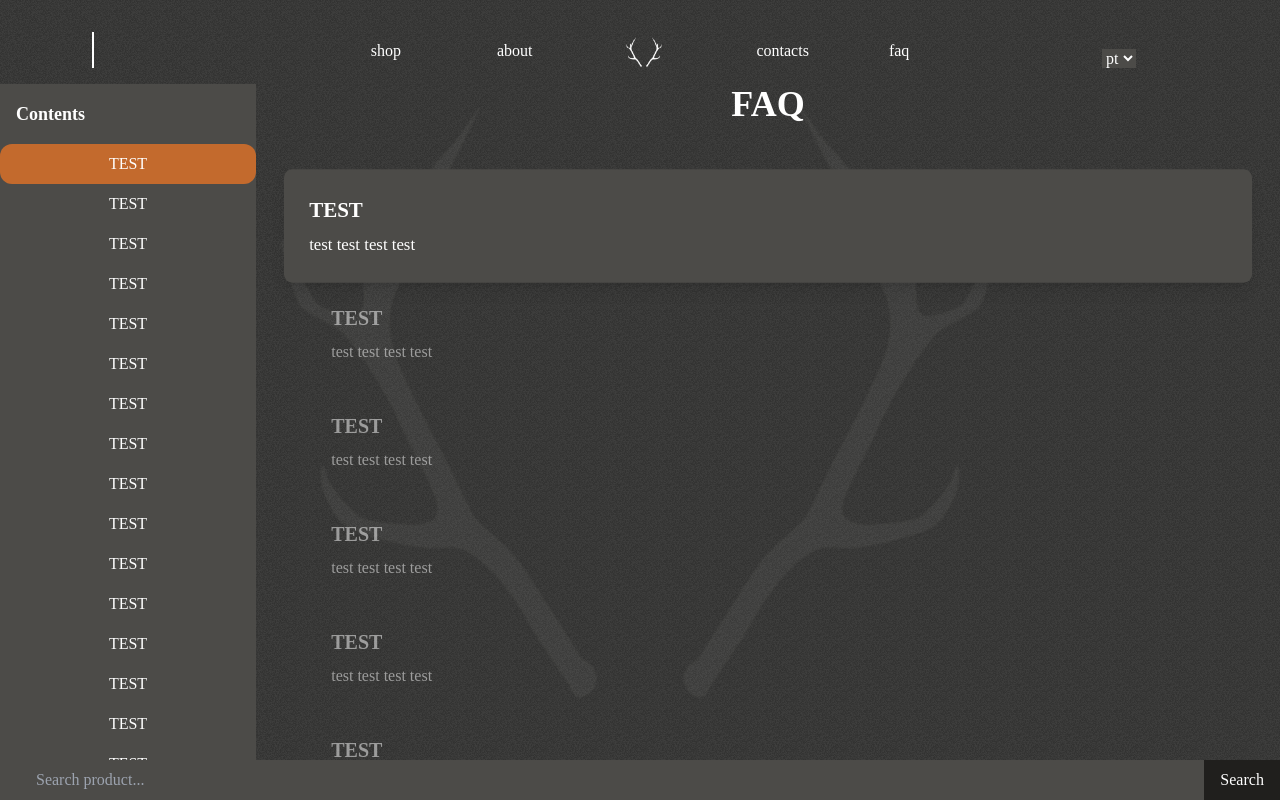
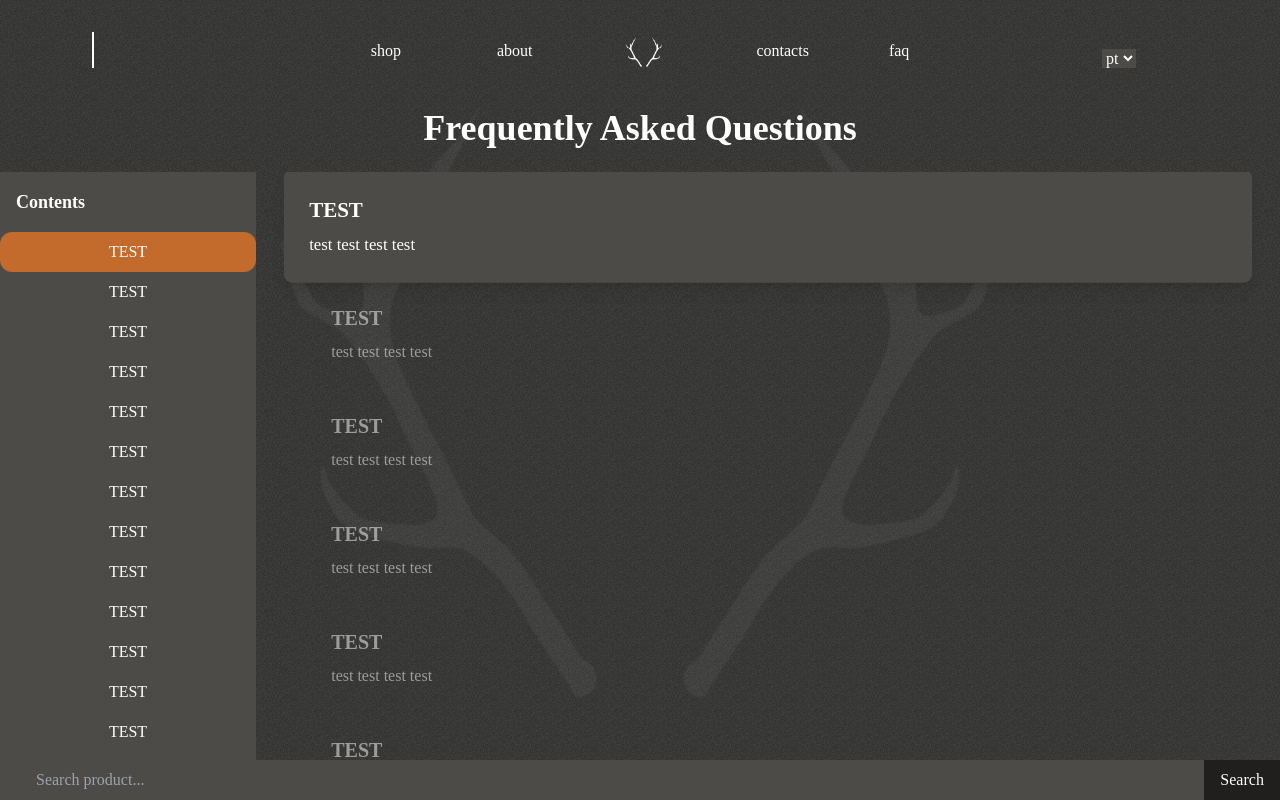
Before and after one commit to machadinhos/invernspirit-fe-remake, a SvelteKit app: page /faq in a window 1280 px wide. Built offline with nearby package versions, Linux system fonts and the light colour scheme; some icons are missing; a web font is replaced by a local one.

Commit message:
make title be on top faq

```diff
--- a/src/routes/faq/+page.svelte
+++ b/src/routes/faq/+page.svelte
@@ -180,7 +180,12 @@
   };
 </script>
 
-<div class="flex h-full">
+<div class="flex h-full flex-col">
+  <h1 class="py-6 text-center text-4xl font-bold">
+    Frequently Asked Questions
+  </h1>
+
+  <div class="flex h-[calc(100%-theme(spacing.24))] flex-1">
     <div class="flex h-full w-1/5 flex-col bg-background">
       <div class="p-4">
         <h2 class="text-lg font-semibold">Contents</h2>
@@ -202,7 +207,6 @@
     </div>
 
     <div class="flex h-full flex-1 flex-col items-center overflow-y-auto pb-3">
-    <h1 class="mb-12 text-center text-4xl font-bold">FAQ</h1>
       {#each faqData as item, index}
         <div
           id="faq-question-{index}"
@@ -217,3 +221,4 @@
       {/each}
     </div>
   </div>
+</div>
```
Lines whose indentation alone changed are shown as unchanged.
